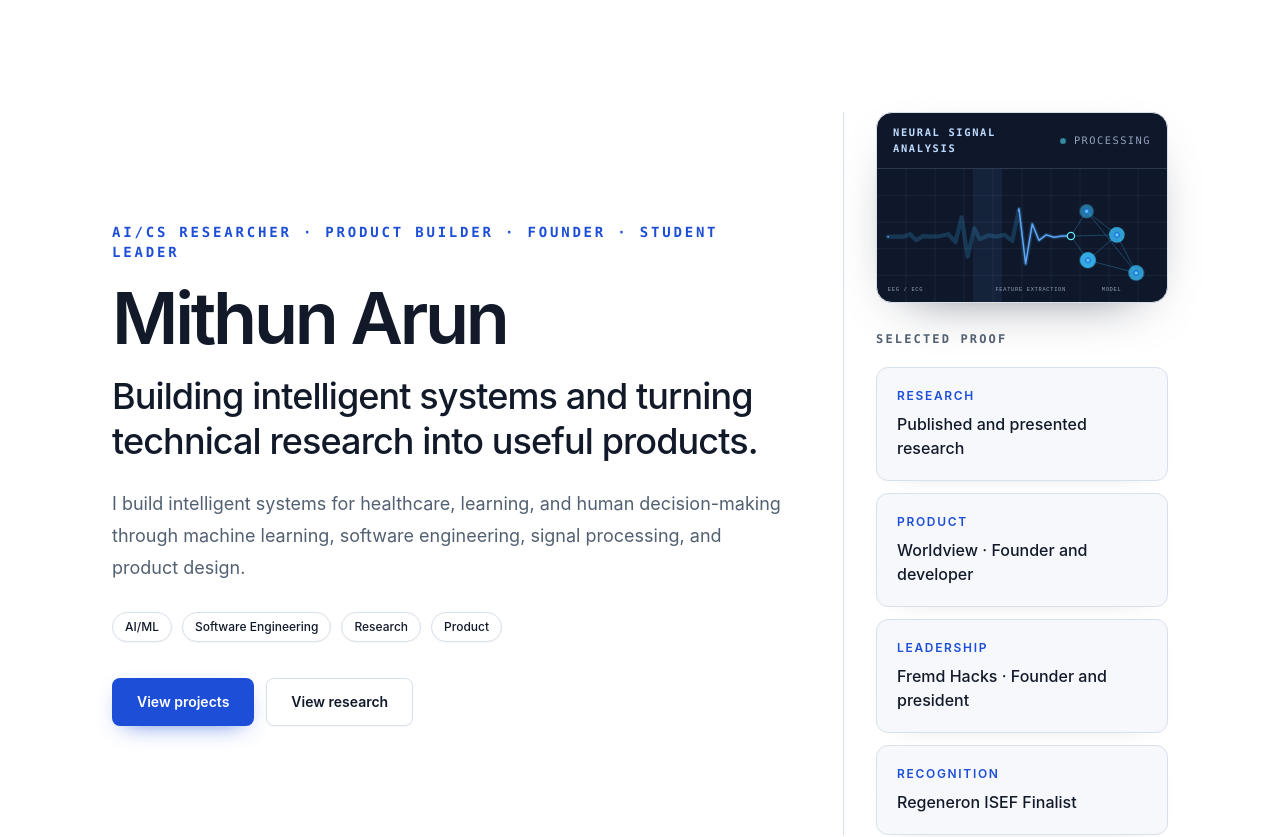
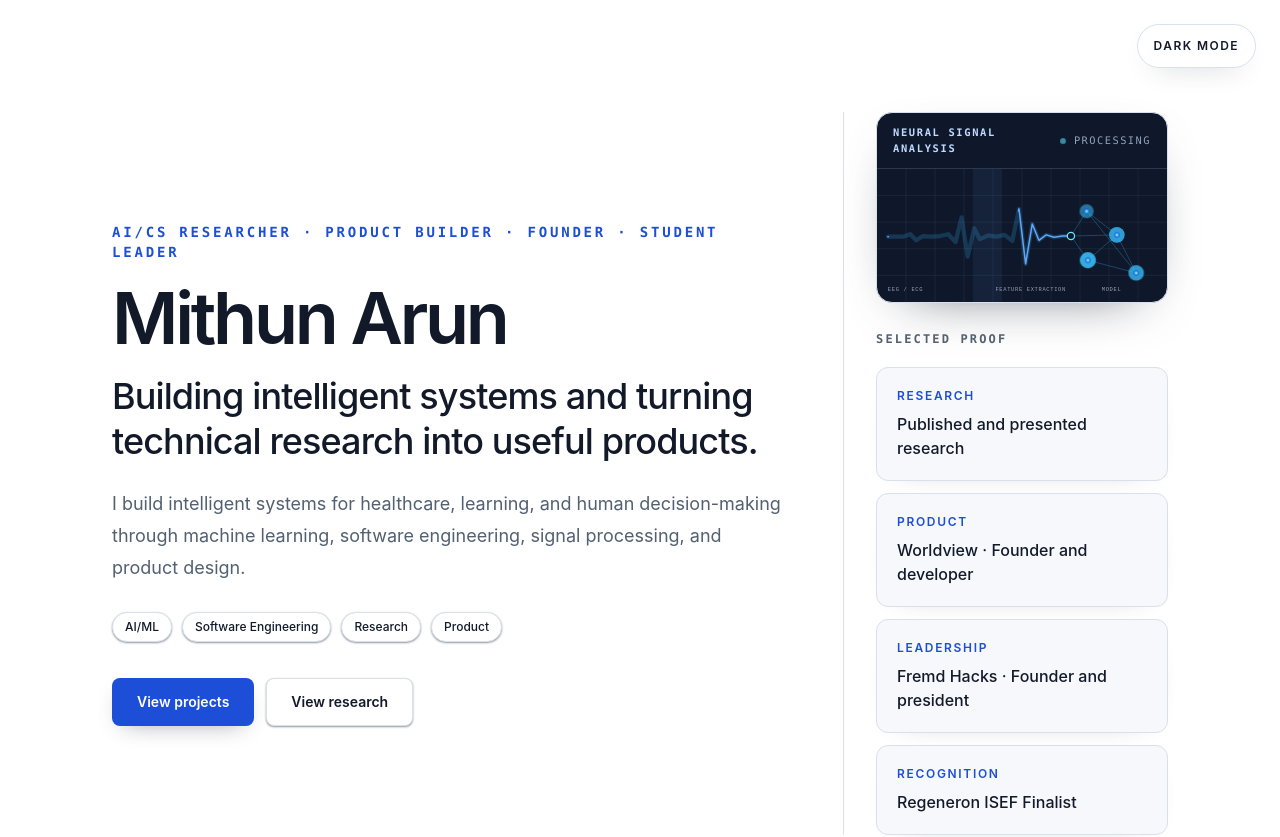
Before and after one commit to MithunA12/Mithun-s-Personal-Website, a Next.js app: page / in a window 1280 px wide. Shown: the top 837 px of the page. Built offline with nearby package versions, Linux system fonts and the light colour scheme.

Commit message:
completed task 10 with light/dark mode changes

```diff
--- a/app/globals.css
+++ b/app/globals.css
@@ -1,16 +1,43 @@
 @import "tailwindcss";
 
 :root {
+  color-scheme: light;
   --background: #f6f8fb;
   --foreground: #121a2a;
   --muted: #526071;
   --surface: #ffffff;
+  --surface-translucent: rgba(255, 255, 255, 0.88);
   --surface-subtle: #f1f5f9;
   --border: #d8e0ea;
   --accent: #1d4ed8;
   --accent-strong: #1e3a8a;
+  --accent-fill: #1d4ed8;
+  --accent-fill-hover: #1e40af;
   --accent-soft: #edf3ff;
   --dark: #0f172a;
+  --hover-border: #93c5fd;
+  --row-hover: rgba(255, 255, 255, 0.65);
+  --shadow-color: rgba(15, 23, 42, 0.45);
+}
+
+:root.dark {
+  color-scheme: dark;
+  --background: #0b1120;
+  --foreground: #e7edf6;
+  --muted: #a4b1c2;
+  --surface: #111827;
+  --surface-translucent: rgba(17, 24, 39, 0.88);
+  --surface-subtle: #182235;
+  --border: #2b384c;
+  --accent: #8ab4ff;
+  --accent-strong: #b8ceff;
+  --accent-fill: #2563eb;
+  --accent-fill-hover: #1d4ed8;
+  --accent-soft: #111d36;
+  --dark: #070c16;
+  --hover-border: #4f78b8;
+  --row-hover: rgba(30, 41, 59, 0.62);
+  --shadow-color: rgba(0, 0, 0, 0.72);
 }
 
 @theme inline {
@@ -35,6 +62,7 @@ body {
   font-family: -apple-system, BlinkMacSystemFont, "Segoe UI", sans-serif;
   line-height: 1.5;
   text-rendering: optimizeLegibility;
+  transition: background-color 200ms ease, color 200ms ease;
 }
 
 a,
@@ -45,6 +73,14 @@ button {
 ::selection {
   background: #bfdbfe;
   color: #172033;
+}
+
+.theme-toggle::after {
+  content: "Dark mode";
+}
+
+:root.dark .theme-toggle::after {
+  content: "Light mode";
 }
 
 .signal-wave {
--- a/app/layout.tsx
+++ b/app/layout.tsx
@@ -1,5 +1,22 @@
 import type { Metadata } from "next";
+import { ThemeToggle } from "@/components/ui/ThemeToggle";
 import "./globals.css";
+
+const themeScript = `
+  (() => {
+    try {
+      const storedTheme = localStorage.getItem("portfolio-theme");
+      const theme = storedTheme === "light" || storedTheme === "dark"
+        ? storedTheme
+        : window.matchMedia("(prefers-color-scheme: dark)").matches
+          ? "dark"
+          : "light";
+
+      document.documentElement.classList.toggle("dark", theme === "dark");
+      document.documentElement.dataset.theme = theme;
+    } catch {}
+  })();
+`;
 
 export const metadata: Metadata = {
   title: "Mithun Arun | AI/CS Researcher and Product Builder",
@@ -13,8 +30,18 @@ export default function RootLayout({
   children: React.ReactNode;
 }>) {
   return (
-    <html lang="en" className="h-full antialiased">
-      <body className="min-h-full">{children}</body>
+    <html
+      lang="en"
+      className="h-full antialiased"
+      suppressHydrationWarning
+    >
+      <head>
+        <script dangerouslySetInnerHTML={{ __html: themeScript }} />
+      </head>
+      <body className="min-h-full">
+        <ThemeToggle />
+        {children}
+      </body>
     </html>
   );
 }
--- a/components/projects/ProjectFilter.tsx
+++ b/components/projects/ProjectFilter.tsx
@@ -36,8 +36,8 @@ export function ProjectFilter({ projects }: ProjectFilterProps) {
               aria-pressed={isActive}
               className={`min-h-11 rounded-full border px-4 py-2 text-sm font-semibold transition-[background-color,border-color,color,box-shadow,transform] duration-200 motion-safe:hover:-translate-y-0.5 focus-visible:outline-2 focus-visible:outline-offset-3 focus-visible:outline-[var(--accent)] ${
                 isActive
-                  ? "border-[var(--accent)] bg-[var(--accent)] text-white shadow-[0_8px_22px_-14px_rgba(29,78,216,0.85)]"
-                  : "border-[var(--border)] bg-[var(--surface)] text-[var(--foreground)] hover:border-blue-300 hover:bg-[var(--surface-subtle)]"
+                  ? "border-[var(--accent-fill)] bg-[var(--accent-fill)] text-white shadow-[0_8px_22px_-14px_var(--shadow-color)]"
+                  : "border-[var(--border)] bg-[var(--surface)] text-[var(--foreground)] hover:border-[var(--hover-border)] hover:bg-[var(--surface-subtle)]"
               }`}
               key={category}
               onClick={() => setActiveCategory(category)}
--- a/components/sections/Experience.tsx
+++ b/components/sections/Experience.tsx
@@ -14,7 +14,7 @@ export function Experience() {
       <ol className="mt-10 border-t border-[var(--border)]">
         {experiences.map((experience) => (
           <li
-            className="grid gap-3 border-b border-[var(--border)] py-6 transition-colors duration-200 hover:bg-white/60 sm:grid-cols-[0.8fr_1fr_1.6fr] sm:gap-6 sm:px-4"
+            className="grid gap-3 border-b border-[var(--border)] py-6 transition-colors duration-200 hover:bg-[var(--row-hover)] sm:grid-cols-[0.8fr_1fr_1.6fr] sm:gap-6 sm:px-4"
             key={`${experience.organization}-${experience.title}`}
           >
             <div>
--- a/components/sections/Hero.tsx
+++ b/components/sections/Hero.tsx
@@ -49,7 +49,7 @@ const credibilitySignals = [
 
 export function Hero() {
   return (
-    <section className="border-b border-[var(--border)] bg-[var(--surface)]">
+    <section className="border-b border-[var(--border)] bg-[var(--surface)] text-[var(--foreground)]">
       <div className="mx-auto grid min-h-[82vh] max-w-6xl items-center gap-10 px-6 py-16 sm:gap-14 sm:px-8 sm:py-24 lg:grid-cols-[1.35fr_0.65fr] lg:px-12 lg:py-28">
         <MotionReveal>
           <p className="font-mono text-xs font-semibold uppercase tracking-[0.2em] text-[var(--accent)] sm:text-sm">
@@ -97,7 +97,7 @@ export function Hero() {
             <dl className="mt-5 grid grid-cols-2 gap-3 lg:grid-cols-1">
               {credibilitySignals.map((signal) => (
                 <div
-                  className="rounded-xl border border-[var(--border)] bg-[var(--background)] p-4 shadow-[0_8px_30px_-26px_rgba(15,23,42,0.4)] transition-[border-color,box-shadow] duration-200 hover:border-blue-300 hover:shadow-[0_14px_36px_-26px_rgba(15,23,42,0.5)] sm:p-5"
+                  className="rounded-xl border border-[var(--border)] bg-[var(--background)] p-4 shadow-[0_8px_30px_-26px_var(--shadow-color)] transition-[border-color,box-shadow] duration-200 hover:border-[var(--hover-border)] hover:shadow-[0_14px_36px_-26px_var(--shadow-color)] sm:p-5"
                   key={signal.label}
                 >
                   <dt className="text-xs font-semibold uppercase tracking-[0.14em] text-[var(--accent)]">
--- a/components/ui/ButtonLink.tsx
+++ b/components/ui/ButtonLink.tsx
@@ -9,9 +9,9 @@ interface ButtonLinkProps {
 
 const variantClasses = {
   primary:
-    "border-transparent bg-[var(--accent)] text-white shadow-[0_8px_24px_-12px_rgba(29,78,216,0.85)] hover:bg-[var(--accent-strong)]",
+    "border-transparent bg-[var(--accent-fill)] text-white shadow-[0_8px_24px_-12px_var(--shadow-color)] hover:bg-[var(--accent-fill-hover)]",
   secondary:
-    "border-[var(--border)] bg-[var(--surface)] text-[var(--foreground)] shadow-[0_1px_2px_rgba(15,23,42,0.04)] hover:border-slate-300 hover:bg-[var(--surface-subtle)]",
+    "border-[var(--border)] bg-[var(--surface)] text-[var(--foreground)] shadow-[0_1px_2px_var(--shadow-color)] hover:border-[var(--hover-border)] hover:bg-[var(--surface-subtle)]",
 };
 
 export function ButtonLink({
--- a/components/ui/Card.tsx
+++ b/components/ui/Card.tsx
@@ -13,9 +13,9 @@ export function Card({
 }: CardProps) {
   return (
     <article
-      className={`rounded-2xl border border-[var(--border)] bg-[var(--surface)] p-6 shadow-[0_10px_35px_-28px_rgba(15,23,42,0.35)] sm:p-7 ${
+      className={`rounded-2xl border border-[var(--border)] bg-[var(--surface)] p-6 shadow-[0_10px_35px_-28px_var(--shadow-color)] sm:p-7 ${
         polished
-          ? "transition-[border-color,box-shadow,transform] duration-200 motion-safe:hover:-translate-y-1 hover:border-blue-300 hover:shadow-[0_22px_55px_-32px_rgba(15,23,42,0.5)] focus-within:border-[var(--accent)] focus-within:shadow-[0_22px_55px_-32px_rgba(15,23,42,0.5)]"
+          ? "transition-[border-color,box-shadow,transform] duration-200 motion-safe:hover:-translate-y-1 hover:border-[var(--hover-border)] hover:shadow-[0_22px_55px_-32px_var(--shadow-color)] focus-within:border-[var(--accent)] focus-within:shadow-[0_22px_55px_-32px_var(--shadow-color)]"
           : ""
       } ${className}`}
     >
--- a/components/ui/Tag.tsx
+++ b/components/ui/Tag.tsx
@@ -6,7 +6,7 @@ interface TagProps {
 }
 
 const classes =
-  "rounded-full border border-[var(--border)] bg-[var(--surface)] px-3 py-1.5 text-xs font-medium text-[var(--foreground)] shadow-[0_1px_2px_rgba(15,23,42,0.04)]";
+  "rounded-full border border-[var(--border)] bg-[var(--surface)] px-3 py-1.5 text-xs font-medium text-[var(--foreground)] shadow-[0_1px_2px_var(--shadow-color)]";
 
 export function Tag({ as = "span", children }: TagProps) {
   if (as === "li") {
--- /dev/null
+++ b/components/ui/ThemeToggle.tsx
@@ -0,0 +1,26 @@
+"use client";
+
+type Theme = "light" | "dark";
+
+const themeStorageKey = "portfolio-theme";
+
+export function ThemeToggle() {
+  function toggleTheme() {
+    const nextTheme: Theme = document.documentElement.classList.contains("dark")
+      ? "light"
+      : "dark";
+
+    document.documentElement.classList.toggle("dark", nextTheme === "dark");
+    document.documentElement.dataset.theme = nextTheme;
+    localStorage.setItem(themeStorageKey, nextTheme);
+  }
+
+  return (
+    <button
+      aria-label="Toggle color theme"
+      className="theme-toggle fixed right-4 top-4 z-50 inline-flex min-h-11 items-center rounded-full border border-[var(--border)] bg-[var(--surface-translucent)] px-4 py-2 text-xs font-semibold uppercase tracking-[0.12em] text-[var(--foreground)] shadow-[0_10px_30px_-18px_var(--shadow-color)] backdrop-blur-md transition-[background-color,border-color,color,box-shadow,transform] duration-200 motion-safe:hover:-translate-y-0.5 hover:border-[var(--hover-border)] hover:bg-[var(--surface-subtle)] focus-visible:outline-2 focus-visible:outline-offset-3 focus-visible:outline-[var(--accent)] sm:right-6 sm:top-6"
+      onClick={toggleTheme}
+      type="button"
+    />
+  );
+}
```
